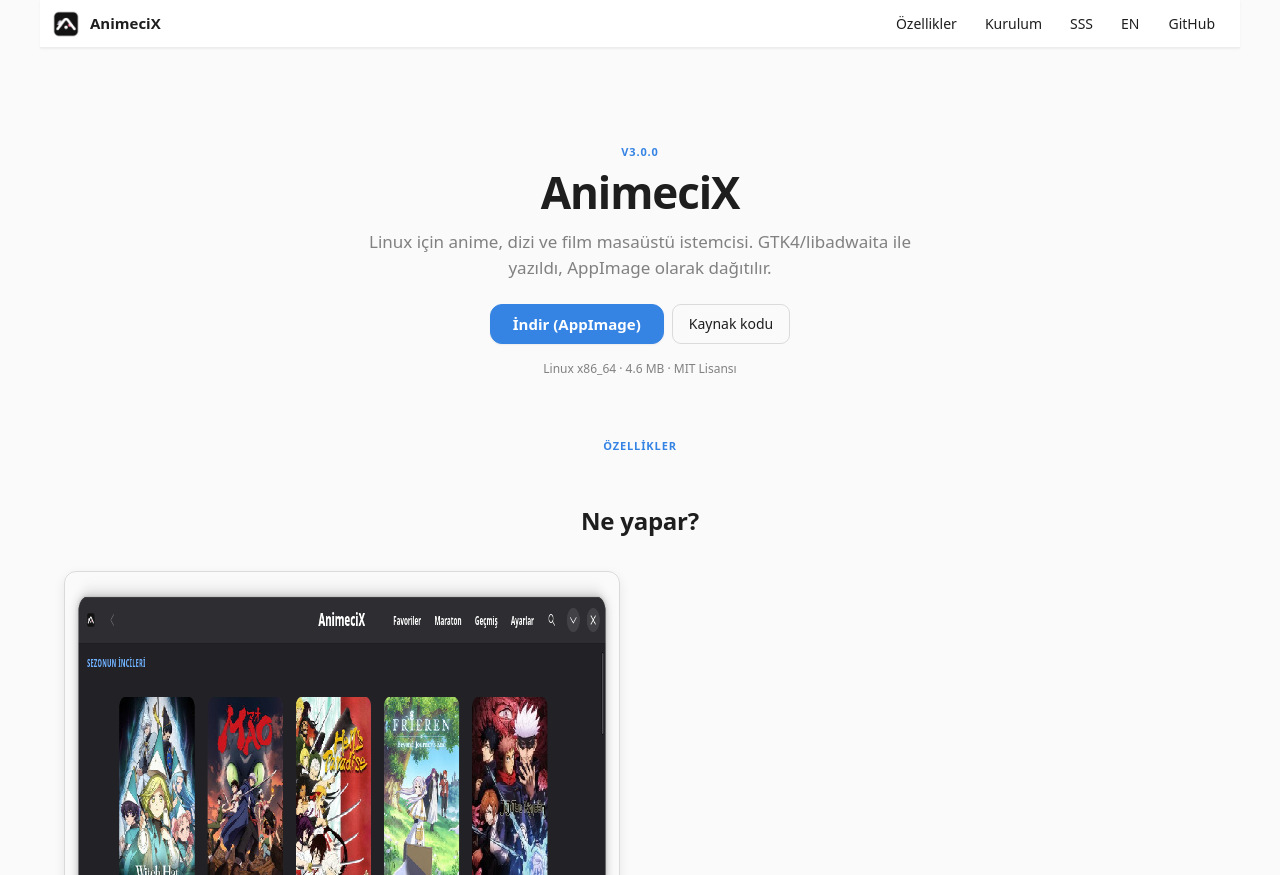
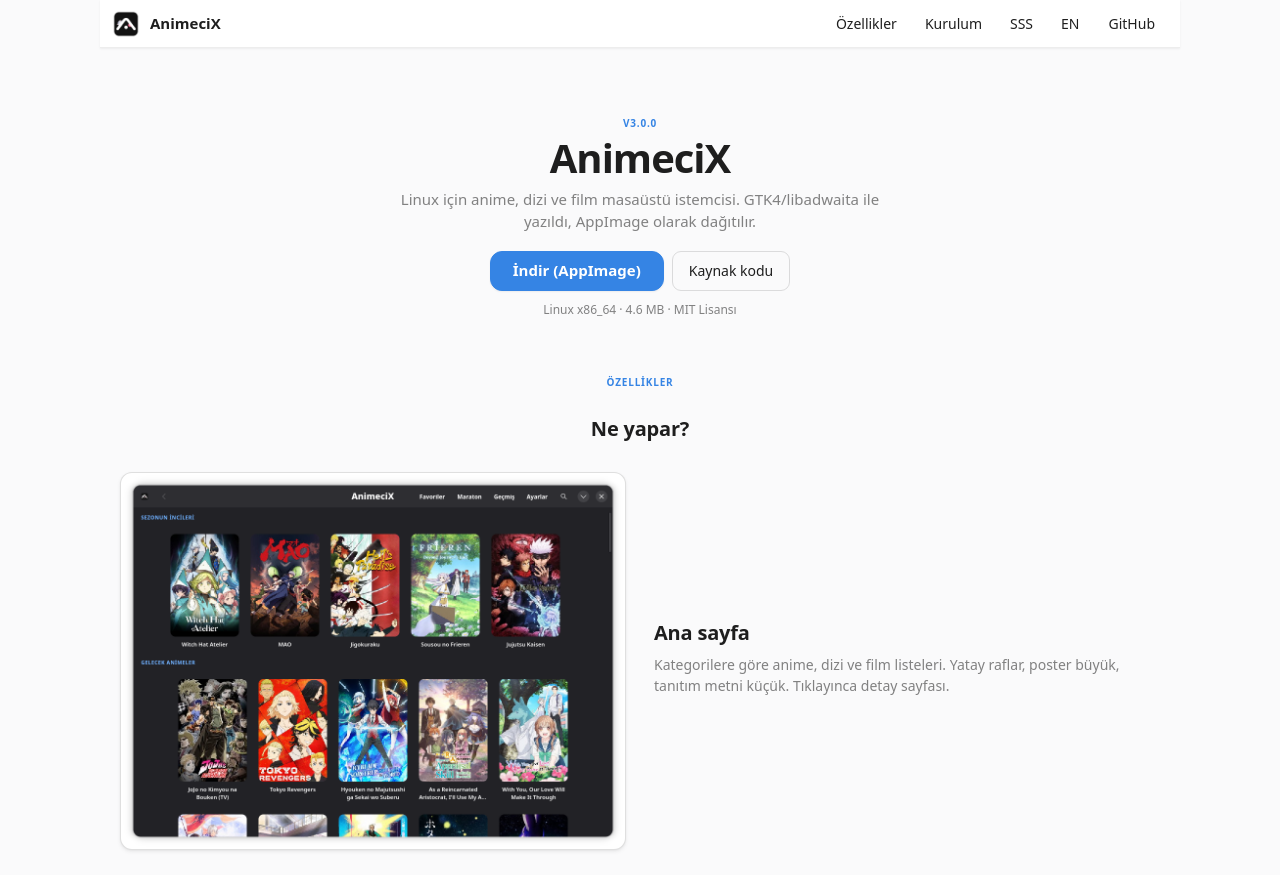
Before and after one commit to nyx47rd/animecix, a plain HTML site: page docs/index.html in a window 1280 px wide. Shown: the top 875 px of the page. Drawn offline with Linux system fonts and the light colour scheme.

Commit message:
Site kompaktlaştırıldı: hero padding/spacing azaltıldı, max-width 1080px, Flatpak yanlış bilgisi kaldırıldı (sadece AppImage mevcut).

```diff
--- a/docs/index.html
+++ b/docs/index.html
@@ -159,12 +159,8 @@
 ./AnimeciX-x86_64.AppImage</code></pre>
   </div>
 
-  <h3 class="title-2">Flatpak</h3>
-  <p>Flathub'da yayında.</p>
-  <div class="frame">
-<pre><code>flatpak install flathub io.github.nyx47rd.AnimeciX
-flatpak run io.github.nyx47rd.AnimeciX</code></pre>
-  </div>
+  <h3 class="title-2">Masaüstü başlatıcı</h3>
+  <p>Uygulamayı aç, Ayarlar → "Masaüstüne kur" seçeneği ile <code>.desktop</code> dosyası ve uygulama simgesi eklenir. Flatpak ve AUR paketleri planlanıyor, şu an sadece AppImage.</p>
 
   <h3 class="title-2">Bağımlılıklar (elle kurulum)</h3>
   <div class="boxed-list">
@@ -213,7 +209,7 @@
   <details class="expander">
     <summary>Hangi dağıtımlar destekleniyor?</summary>
     <div class="body">
-      <p>GTK4, libadwaita ve MPV yükleyen tüm modern Linux dağıtımları. Test edilenler: Fedora 40+, Ubuntu 24.04+, Arch, openSUSE Tumbleweed, EndeavourOS. Flatpak sürümü tüm Flatpak destekli dağıtımlarda çalışır.</p>
+      <p>GTK4, libadwaita ve MPV yükleyen tüm modern Linux dağıtımları. Test edilenler: Fedora 40+, Ubuntu 24.04+, Arch, openSUSE Tumbleweed, EndeavourOS.</p>
     </div>
   </details>
 </section>
--- a/docs/style.css
+++ b/docs/style.css
@@ -248,7 +248,7 @@
 
 /* === Layout === */
 .window {
-  max-width: 1200px;
+  max-width: 1080px;
   margin: 0 auto;
   background: var(--window-bg);
   min-height: 100vh;
@@ -257,10 +257,10 @@
 }
 .content {
   flex: 1;
-  padding: 32px 24px;
+  padding: 16px 20px 24px;
 }
 .content-narrow {
-  max-width: 760px;
+  max-width: 640px;
   margin: 0 auto;
 }
 
@@ -298,25 +298,26 @@
 /* === Hero === */
 .hero {
   text-align: center;
-  padding: 64px 16px 48px;
+  padding: 36px 16px 28px;
 }
 .hero h1 {
-  font-size: 44px;
+  font-size: 40px;
   letter-spacing: -0.025em;
-  margin-bottom: 12px;
+  margin-bottom: 8px;
 }
 .hero .subtitle {
-  font-size: 17px;
+  font-size: 15px;
   color: var(--dim-label);
-  max-width: 560px;
-  margin: 0 auto 24px;
+  max-width: 520px;
+  margin: 0 auto 18px;
+  line-height: 1.45;
 }
 .hero .actions {
   display: flex;
   gap: 8px;
   justify-content: center;
   flex-wrap: wrap;
-  margin-bottom: 16px;
+  margin-bottom: 10px;
 }
 .hero .meta {
   font-size: 12px;
@@ -342,39 +343,38 @@
 .feature {
   display: grid;
   grid-template-columns: 1fr;
-  gap: 24px;
+  gap: 16px;
   align-items: center;
-  margin: 32px 0;
+  margin: 20px 0;
 }
 .feature.reverse { direction: rtl; }
 .feature.reverse > * { direction: ltr; }
-.feature .visual img,
 .feature .visual {
-  width: 100%;
   border-radius: var(--radius-lg);
   border: 1px solid var(--border-color);
-  box-shadow: var(--shadow-3);
+  box-shadow: var(--shadow-2);
   display: block;
   overflow: hidden;
+  background: var(--card-bg);
 }
 .feature .visual img {
-  border: none;
-  box-shadow: none;
+  width: 100%;
+  height: auto;
   display: block;
 }
-.feature .text h2 { font-size: 22px; margin: 0 0 8px; }
-.feature .text p { color: var(--dim-label); margin: 0 0 12px; }
+.feature .text h2 { font-size: 20px; margin: 0 0 6px; }
+.feature .text p { color: var(--dim-label); margin: 0 0 8px; font-size: 14px; line-height: 1.5; }
 
-@media (min-width: 820px) {
-  .feature { grid-template-columns: 1fr 1fr; gap: 40px; }
+@media (min-width: 720px) {
+  .feature { grid-template-columns: 1fr 1fr; gap: 28px; margin: 28px 0; }
 }
 
 /* === Section header === */
 .section-title {
   text-align: center;
-  font-size: 24px;
+  font-size: 20px;
   font-weight: 800;
-  margin: 48px 0 24px;
+  margin: 24px 0 14px;
   letter-spacing: -0.01em;
 }
 .section-eyebrow {
@@ -382,10 +382,10 @@
   text-align: center;
   text-transform: uppercase;
   letter-spacing: 0.08em;
-  font-size: 11px;
+  font-size: 10px;
   font-weight: 700;
   color: var(--accent-color);
-  margin-bottom: 6px;
+  margin: 16px 0 4px;
 }
 
 /* === Code block (libadwaita .frame) === */
@@ -512,7 +512,7 @@
 .divider {
   height: 1px;
   background: var(--border-color);
-  margin: 32px 0;
+  margin: 20px 0;
   border: none;
 }
 .badge {
```
Also changed, not shown: docs/en.html (+3 -7 lines).
